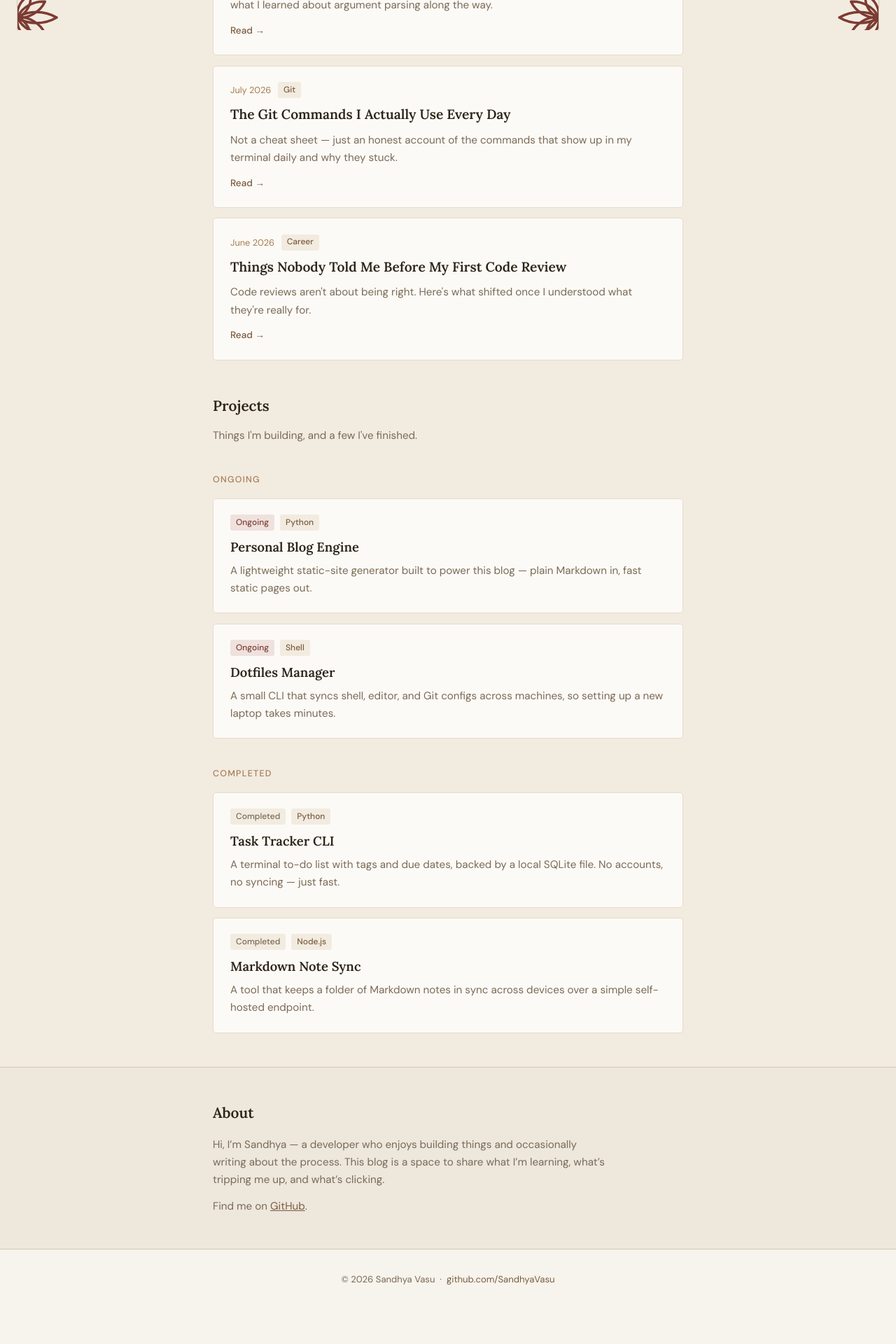
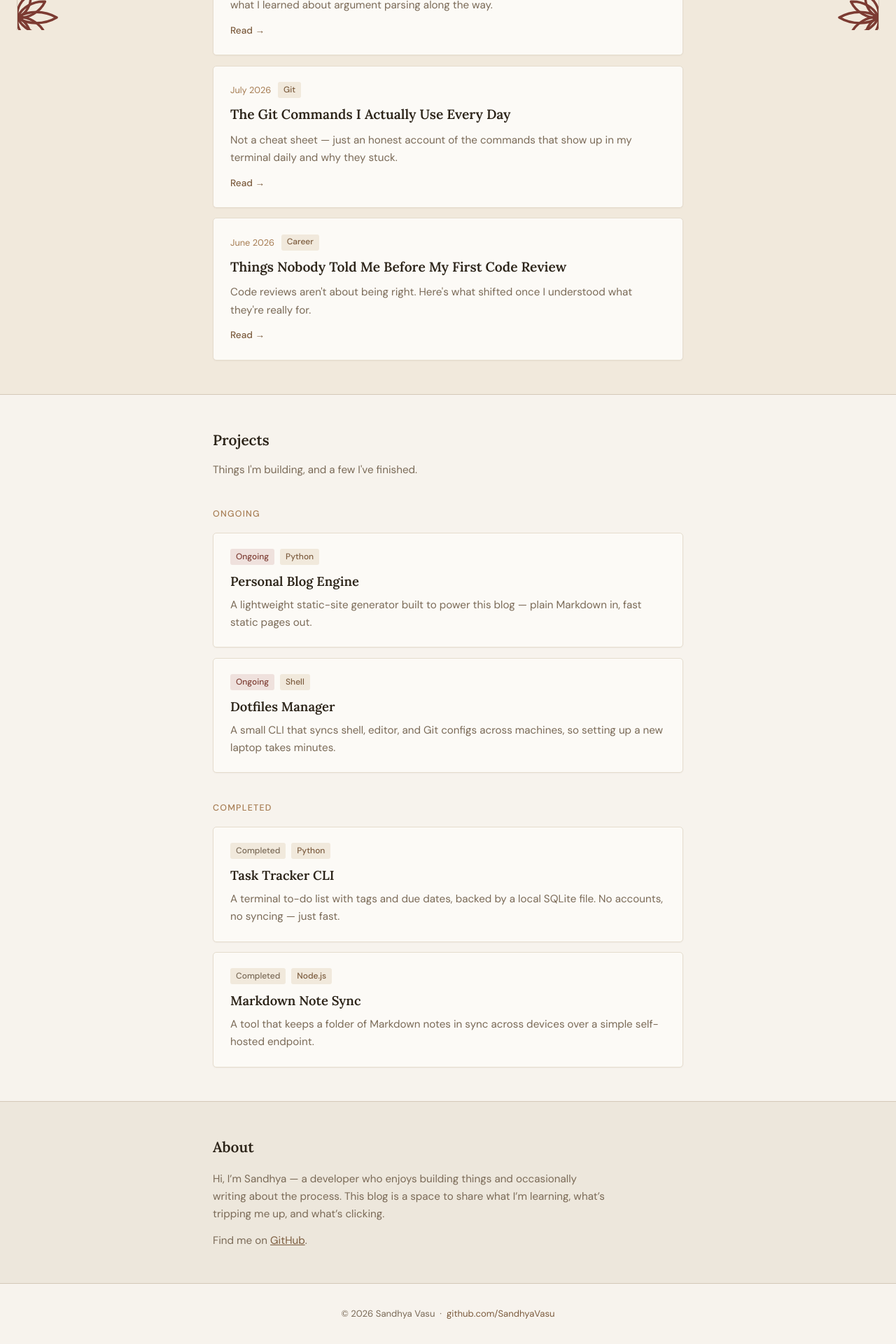
Before and after one commit to SandhyaVasu/SandhyaVasu.github.io, a Jekyll site: the page built from index.md, in a window 1280 px wide. Shown: the part 857-2777 px from the top of the page at 70% size. Built offline with Jekyll 4.4.1, drawn with Linux system fonts in a browser that asks for light colours; before the commit the page ends 2728 px from its top, so only the background shows below that.

Commit message:
Separate the Posts and Projects sections visually
Both sections used --bg-warm, so they merged into one continuous band
with no visible boundary between them.

Alternate the bands instead, so no two adjacent sections share a colour:

  header / hero   --bg        #F7F3ED
  All Posts       --bg-warm   #F1E9DC   (deepened one step)
  Projects        --bg        #F7F3ED   + a rule at the boundary
  About           --surface   #EDE7DC
  footer          --bg        #F7F3ED

--bg-warm moves from #F2EBE0 to #F1E9DC so its step away from the page
ground reads clearly rather than as a near-match.

Cards gain a 1px whisper of shadow. On the warm band the fill contrast
alone carried them; on the lighter Projects band it is too thin, and the
shadow keeps them reading as lifted on either ground.

Projects also regains its top padding, which the previous
zero-top-padding value would have collapsed against the new rule.

Co-Authored-By: Claude Opus 5 <noreply@anthropic.com>
Claude-Session: https://claude.ai/code/session_01WNGz7gQ1s4VvMGhRHsjBhH

```diff
--- a/_layouts/default.html
+++ b/_layouts/default.html
@@ -21,7 +21,7 @@
       /* Beige ramp, lightest to deepest: card sits above the page,
          bg-warm bands the content, surface anchors the About strip. */
       --card:      #FCFAF6;
-      --bg-warm:   #F2EBE0;
+      --bg-warm:   #F1E9DC;
       --rule-soft: #E5DCCD;
       --maroon:      #7C3B32;
       --maroon-soft: #EFE1DD;
@@ -173,6 +173,7 @@
       border: 1px solid var(--rule-soft);
       border-radius: 5px;
       padding: 1.4rem 1.5rem;
+      box-shadow: 0 1px 2px rgba(43, 35, 24, 0.04);
     }
 
     .post-meta {
@@ -226,8 +227,9 @@
 
     /* ── Projects ── */
     .projects-section {
-      background: var(--bg-warm);
-      padding: 0 0 3rem;
+      background: var(--bg);
+      border-top: 1px solid var(--rule);
+      padding: 3rem 0;
     }
 
     .section-heading.tight { margin-bottom: 0.8rem; }
@@ -262,6 +264,7 @@
       border: 1px solid var(--rule-soft);
       border-radius: 5px;
       padding: 1.4rem 1.5rem;
+      box-shadow: 0 1px 2px rgba(43, 35, 24, 0.04);
     }
 
     .project-meta {
```
